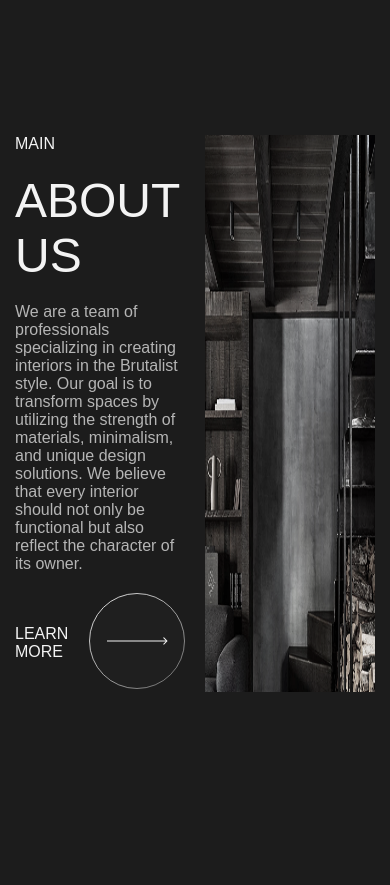
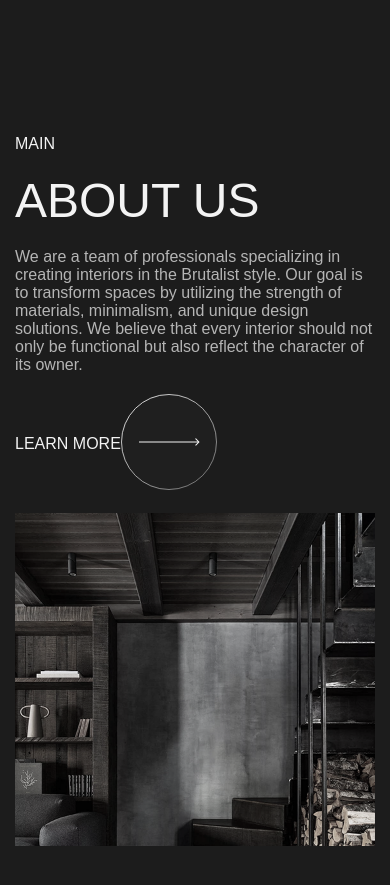
Before and after one commit to uzbekghghg/brutalism, a plain HTML site: page index.html in a window 390 px wide. Shown: the part 1140-2025 px from the top of the page. Before the commit the page ends 1994 px from the top, so only its background shows below. Drawn offline with Linux system fonts and the light colour scheme; a web font is replaced by a local one.

Commit message:
about addeptted

```diff
--- a/styles/header.css
+++ b/styles/header.css
@@ -188,3 +188,21 @@ justify-content: space-between;
     align-items: center;
   }
 }
+@media screen and (max-width:768px){
+  .about__wrap{
+    display: flex;
+    flex-direction: column;
+  }
+  .about__content{
+    max-width: none;
+  }
+  .about__content-desc{
+    max-width: none;
+  }
+  .about__img{
+    max-width: none;
+  }
+  .about__content-btm{
+    justify-content: flex-start;
+  }
+}
```
